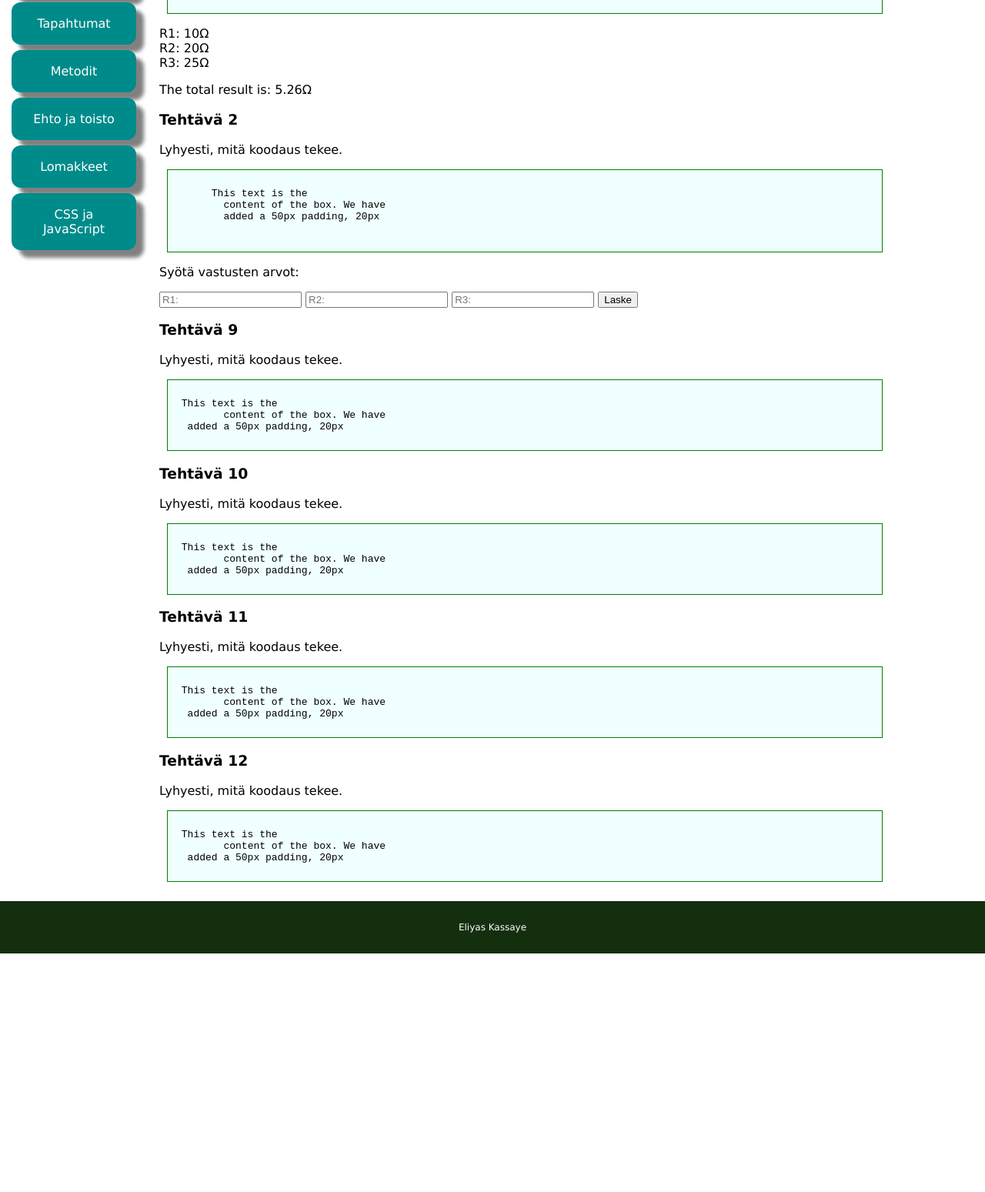
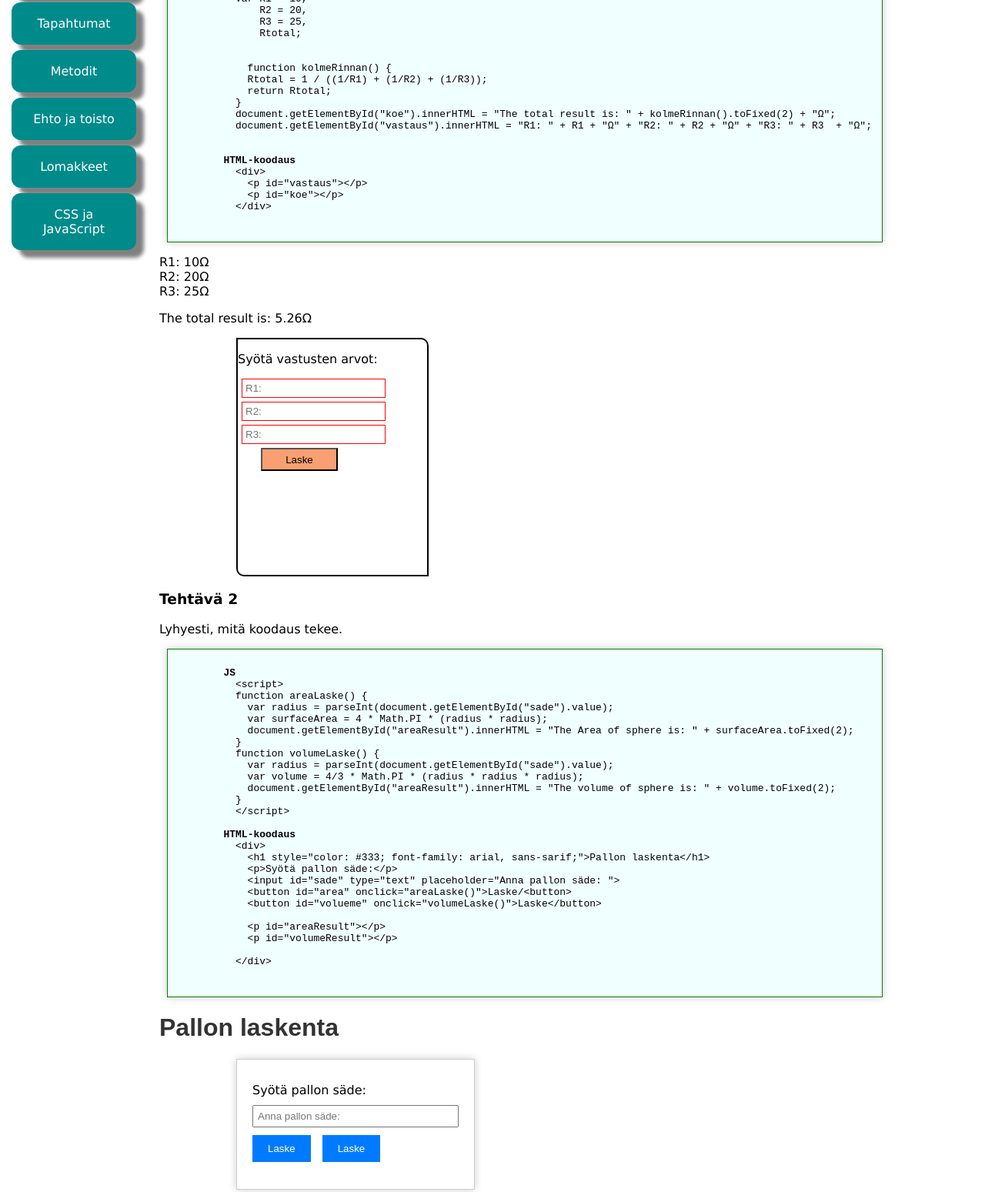
Before and after one commit to eliyasson/Javascript, a plain HTML site: page sivu2.html in a window 1280 px wide. Shown: the part 281-1830 px from the top of the page at 77% size. Before the commit the page ends 1520 px from the top, so only its background shows below. Drawn offline with Linux system fonts and the light colour scheme.

Commit message:
tehtävä 2

```diff
--- a/muotoilu.css
+++ b/muotoilu.css
@@ -201,10 +201,76 @@ p[draggable] {
     transform: translate(0.4rem, 0.4rem);
   }
    #eiviiva {text-decoration: none;}
+
    #koodi {
     background-color: Azure;
     width: 100%;
     border: 1px solid green;
     padding: 10px;
     margin: 10px;
+    box-shadow: 0px 0px 10px rgba(0, 0, 0, 0.2);
   }
+
+  .box{
+    height: 310px;
+    width: 250px;
+    border: 2px solid rgb(0, 0, 0);
+    position: relative;
+    margin-left: 100px;
+    border-top-right-radius: 10px;
+    border-bottom-left-radius: 10px;
+
+  }
+  .sphere{
+
+    background-color: #fff;
+    border: 1px solid #ccc;
+    padding: 20px;
+    margin: 0 100px;
+    width: 310px;
+    box-shadow: 0px 0px 10px rgba(0, 0, 0, 0.2);
+  }
+  .sphere p{
+    margin: 10px 0;
+  }
+  .sphere input[type="text"]{
+    width: 100%;
+    padding: 5px;
+    margin-bottom: 10px;
+  }
+  .sphere button{
+    background-color: #007BFF;
+    color: #fff;
+    border: none;
+    padding: 10px 20px;
+    cursor: pointer;
+    margin-right: 10px;
+  }
+  .sphere button:hover{
+   background-color: #5a1a6d;
+  }
+  .sphere button#area:hover{
+   background-color: #00ad34;
+
+  }
+  .sphere button#area::before{
+   content: "pintaAlaTulos";
+  }
+  .sphere button::before{
+    content: "tilavuusTulos";
+    display: block;
+    position: absolute;
+    top: -15px;
+    left: 0;
+    opacity: 0; /*makes it initially invisible. */
+    transition: opacity 0.3s ease-in-out;
+    color: #8800ff;
+  }
+  .sphere button:hover::before {
+    opacity: 1;
+  }
+  .sphere #areaResult, #volumeResult {
+    font-weight: bold;
+    color: #333;
+    margin-top: 15px;
+}
--- a/sivu2.html
+++ b/sivu2.html
@@ -4,9 +4,39 @@
   <meta charset="UTF-8">
   <meta name="viewport" content="width=device-width, initial-scale=1.0">
   <link rel="stylesheet" href="muotoilu.css">
-<!--  <style>
+  <style>
+    #vastus1{
+      margin: 0 0 5px 5px;
+      padding: 4px;
+      border: 1px solid rgb(255, 0, 0);
+    }
+    #vastus2{
+      margin: 0 0 5px 5px;
+      padding: 4px;
+      border: 1px solid rgb(255, 0, 0);
+    }
+    #vastus3{
+      margin: 0 5px 5px;
+      padding: 4px;
+      border: 1px solid rgb(255, 0, 0);
+    }
+    #click{
+      cursor: pointer;
+      width: 100px;
+      height: 30px;
+      margin-left: 30px;
+      background-color: rgb(250, 159, 113);
+    }
+    #resistors{
+      margin-left: 5px;
+      font-weight: 500;
+    }
+    #koy3{
+      margin-left: 5px;
+      font-weight: 900;
+    }
 
-  </style> -->
+  </style>
  </head>
  <body>
 
@@ -32,15 +62,36 @@
     <div class="col-9 col-s-9">
 <!------------------------------------------------------------------->
       <h3> Tehtävä 1 </h3>
-      <p> Lyhyesti, mitä koodaus tekee. </p>
-    <div id="koodi"><pre>
-    This text is the
-      content of the box. We have
-      added a 50px padding, 20px
-    </pre></div>
+      <h1>Rinnankytkennän laskenta</h1>
+      <div id="koodi"><pre>
+        <b>JS</b>
+          &LTscript>
+          var R1 = 10,
+              R2 = 20,
+              R3 = 25,
+              Rtotal;
 
-   <p id="vastaus"></p>
-   <p id="koe"></p>
+
+            function kolmeRinnan() {
+            Rtotal = 1 / ((1/R1) + (1/R2) + (1/R3));
+            return Rtotal;
+          }
+          document.getElementById("koe").innerHTML = "The total result is: " + kolmeRinnan().toFixed(2) + "Ω";
+          document.getElementById("vastaus").innerHTML = "R1: " + R1 + "Ω" + "R2: " + R2 + "Ω" + "R3: " + R3  + "Ω";
+       </script>
+
+        <b>HTML-koodaus</b>
+          &LTdiv>
+            &LTp id="vastaus">&LT/p>
+            &LTp id="koe">&LT/p>
+          &LT/div>
+        </pre></div>
+        <div>
+          <p id="vastaus"></p>
+          <p id="koe"></p>
+        </div>
+
+
    <script>
     var R1 = 10,
         R2 = 20,
@@ -49,7 +100,7 @@
 
 
       function kolmeRinnan() {
-      Rtotal = 1 / (1/R1 + 1/R2 + 1/R3);
+      Rtotal = 1 / ((1/R1) + (1/R2) + (1/R3));
       return Rtotal;
     }
     document.getElementById("koe").innerHTML = "The total result is: " + kolmeRinnan().toFixed(2) + "Ω";
@@ -58,38 +109,90 @@
    </script>
 
 
+   <div class="box">
+      <p>Syötä vastusten arvot:</p>
+      <input type="text" id="vastus1" placeholder="R1: "><br>
+      <input type="text" id="vastus2" placeholder="R2: "><br>
+      <input type="text" id="vastus3" placeholder="R3: "><br>
+      <button id="click" onclick="kolmeResistors()">Laske</button>
+      <p id="resistors"></p>
+      <p id="koy3"></p>
+      <script>
+      function kolmeResistors() {
+        var R1 = parseFloat(document.getElementById("vastus1").value);
+        var R2 = parseFloat(document.getElementById("vastus2").value);
+        var R3 = parseFloat(document.getElementById("vastus3").value);
+
+        var rTotal = 1 / ((1 / R1) + (1 / R2) + (1 / R3));
+        document.getElementById("koy3").innerHTML = "Tulos: " + rTotal.toFixed(2) + "Ω";
+        document.getElementById("resistors").innerHTML = "Käytetyt vastukset:<br>R1:  " + R1 + "Ω<br>" + "R2: " + R2 + "Ω<br>" + "R3: " + R3 + "Ω<br>";
+      }
+    </script>
+   </div>
+
+
+
+
 <!------------------- END ------------------------------------------->
 
 <!------------------------------------------------------------------->
       <h3> Tehtävä 2 </h3>
       <p> Lyhyesti, mitä koodaus tekee. </p>
       <div id="koodi"><pre>
-      This text is the
-        content of the box. We have
-        added a 50px padding, 20px
-      </pre></div>
+        <b>JS</b>
+          &LTscript>
+          function areaLaske() {
+            var radius = parseInt(document.getElementById("sade").value);
+            var surfaceArea = 4 * Math.PI * (radius * radius);
+            document.getElementById("areaResult").innerHTML = "The Area of sphere is: " + surfaceArea.toFixed(2);
+          }
+          function volumeLaske() {
+            var radius = parseInt(document.getElementById("sade").value);
+            var volume = 4/3 * Math.PI * (radius * radius * radius);
+            document.getElementById("areaResult").innerHTML = "The volume of sphere is: " + volume.toFixed(2);
+          }
+          &LT/script>
 
-      <p>Syötä vastusten arvot:</p>
-      <input type="text" id="vastus1" placeholder="R1: ">
-      <input type="text" id="vastus2" placeholder="R2: ">
-      <input type="text" id="vastus3" placeholder="R3: ">
-      <button onclick="kolmeResistors()">Laske</button>
-      <p id="koy3"></p>
-      <p id="resistors"></p>
+        <b>HTML-koodaus</b>
+          &LTdiv>
+            &LTh1 style="color: #333; font-family: arial, sans-sarif;">Pallon laskenta&LT/h1>
+            &LTp>Syötä pallon säde:&LT/p>
+            &LTinput id="sade" type="text" placeholder="Anna pallon säde: ">
+            &LTbutton id="area" onclick="areaLaske()">Laske/&LTbutton>
+            &LTbutton id="volueme" onclick="volumeLaske()">Laske&LT/button>
 
-      <script>
+            &LTp id="areaResult">&LT/p>
+            &LTp id="volumeResult">&LT/p>
+
+          &LT/div>
+        </pre></div>
+
+      <h1 style="color: #333; font-family: arial, sans-sarif;">Pallon laskenta</h1>
+      <div class="sphere">
+        <p>Syötä pallon säde:</p>
+        <input id="sade" type="text" placeholder="Anna pallon säde: ">
+        <button id="area" onclick="areaLaske()">Laske</button>
+        <button id="volueme" onclick="volumeLaske()">Laske</button>
+
+        <p id="areaResult"></p>
+        <p id="volumeResult"></p>
+
+        <script>
+          function areaLaske() {
+            var radius = parseInt(document.getElementById("sade").value);
+            var surfaceArea = 4 * Math.PI * (radius * radius);
+            document.getElementById("areaResult").innerHTML = "Pallon pinta-ala on: " + surfaceArea.toFixed(2);
+          }
+          function volumeLaske() {
+            var radius = parseInt(document.getElementById("sade").value);
+            var volume = 4/3 * Math.PI * (radius * radius * radius);
+            document.getElementById("areaResult").innerHTML = "Pallon tilavuus on: " + volume.toFixed(2);
+          }
+        </script>
+
+      </div>
 
 
-        function kolmeResistors() {
-          var R1 = parseFloat(document.getElementById("vastus1").value);
-          var R2 = parseFloat(document.getElementById("vastus2").value);
-          var R3 = parseFloat(document.getElementById("vastus3").value);
-
-          var rTotal = 1 / ((1 / R1) + (1 / R2) + (1 / R3));
-          document.getElementById("koy3").innerHTML = "Rinnankytkennän kokonaisvastus on " + rTotal.toFixed(2) + " ohmia.";
-          document.getElementById("resistors").innerHTML = "Käytetyt vastukset: " + vastus1 + " ohmia, " + vastus2 + " ohmia, " + vastus3 + " ohmia.";
-        }
-      </script>
 
 <!------------------- END ------------------------------------------->
 
```
Also changed, not shown: ruhama.jpg (deleted).
